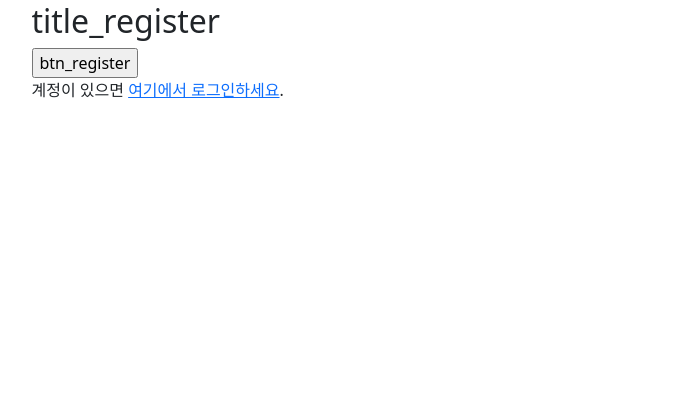
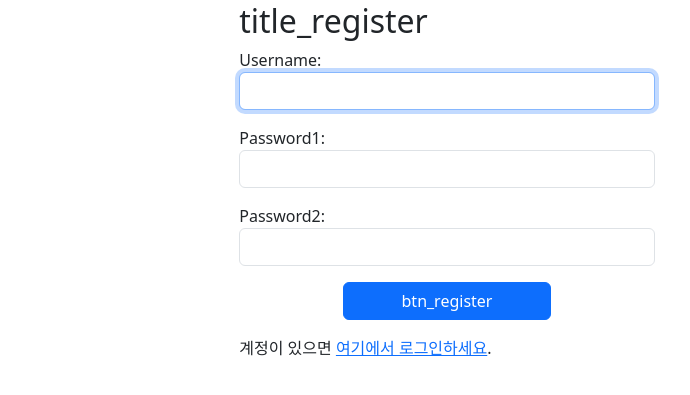
Before and after one commit to jmbae-live/mysite2, a Django app: template account/templates/registration/register.html in a window 1280 px wide. Shown: the part 56-451 px from the top of the page, without its empty margins (193-883 px from the left). Run offline with Django 4.2, Linux system fonts and the light colour scheme; the template is opened without the code that fills it: values that come from a table or form of the project are taken from there, others are empty; tables that the repository leaves empty hold one stand-in row (values such as "Sample post"); parts of the project's set-up code (start-up, migrations or seed data) failed here and were passed over.

Commit message:
회원가입 폼, 회원가입 템플릿 부트스트랩 스타일 적용

```diff
--- a/account/forms.py
+++ b/account/forms.py
@@ -1,7 +1,13 @@
-from django.contrib.auth.forms import AuthenticationForm
 from django import forms
+from django.contrib.auth.forms import AuthenticationForm, UserCreationForm
 
 
 class MyLoginForm(AuthenticationForm):
     username = forms.CharField(widget=forms.TextInput(attrs={'class': 'form-control'}))
     password = forms.CharField(widget=forms.PasswordInput(attrs={'class': 'form-control'}))
+
+
+class MyRegisterForm(UserCreationForm):
+    username = forms.CharField(widget=forms.TextInput(attrs={'class': 'form-control'}))
+    password1 = forms.CharField(widget=forms.PasswordInput(attrs={'class': 'form-control'}))
+    password2 = forms.CharField(widget=forms.PasswordInput(attrs={'class': 'form-control'}))
--- a/account/templates/registration/register.html
+++ b/account/templates/registration/register.html
@@ -5,13 +5,17 @@
 {% endblock %}
 
 {% block content %}
+    <div class="d-grid col-6 mx-auto">
         <h2>{% trans "title_register" %}</h2>
         <form method="post">
             {% csrf_token %}
             {{ form.as_p }}
-        <input type="submit" value="{% trans "btn_register" %}">
+            <p class="d-grid gap-2 col-6 mx-auto">
+                <input class="btn btn-primary" type="submit" value="{% trans "btn_register" %}">
+            </p>
         </form>
         <p>
             계정이 있으면 <a href="{% url "login" %}">여기에서 로그인하세요</a>.
         </p>
+    </div>
 {% endblock %}
--- a/account/views.py
+++ b/account/views.py
@@ -1,10 +1,9 @@
-from django.contrib.auth.forms import UserCreationForm
 from django.contrib.auth.views import LoginView
 from django.shortcuts import redirect
 from django.urls import reverse_lazy
 from django.views.generic import CreateView
 
-from account.forms import MyLoginForm
+from account.forms import MyLoginForm, MyRegisterForm
 
 
 # Create your views here.
@@ -18,6 +17,6 @@
 
 
 class RegisterView(CreateView):
-    form_class = UserCreationForm
+    form_class = MyRegisterForm
     success_url = reverse_lazy('login')
     template_name = 'registration/register.html'
```
Lines whose indentation alone changed are shown as unchanged.
